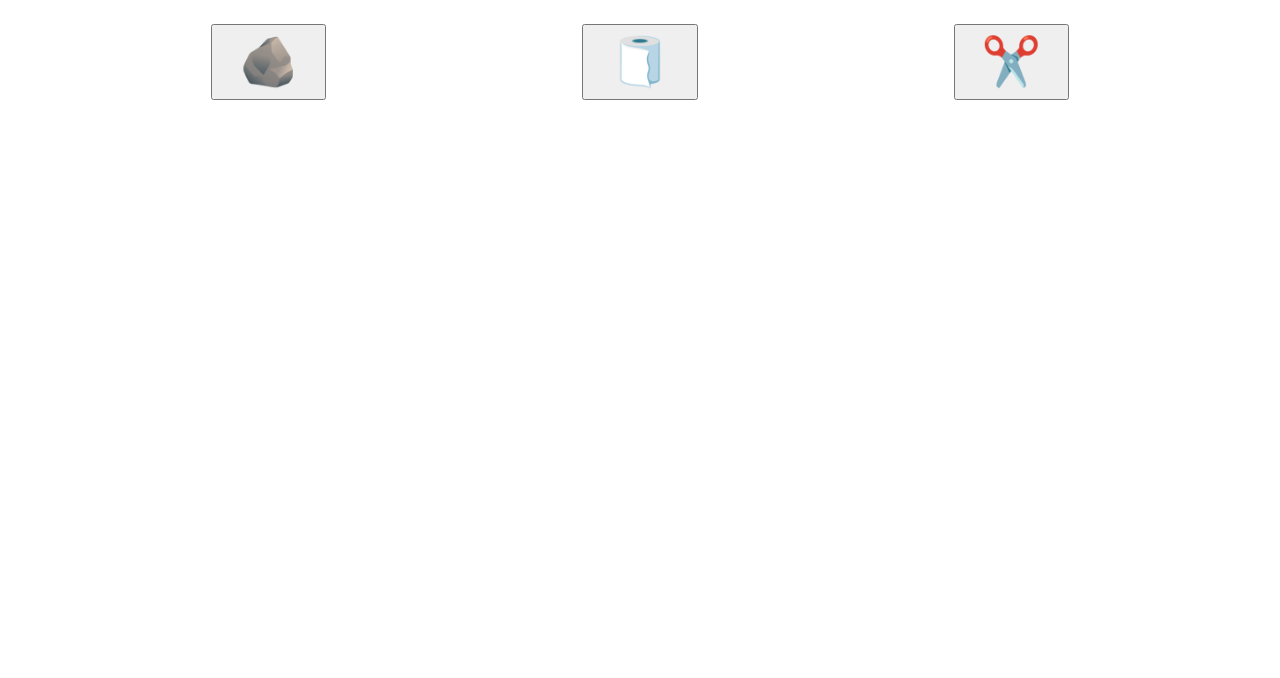
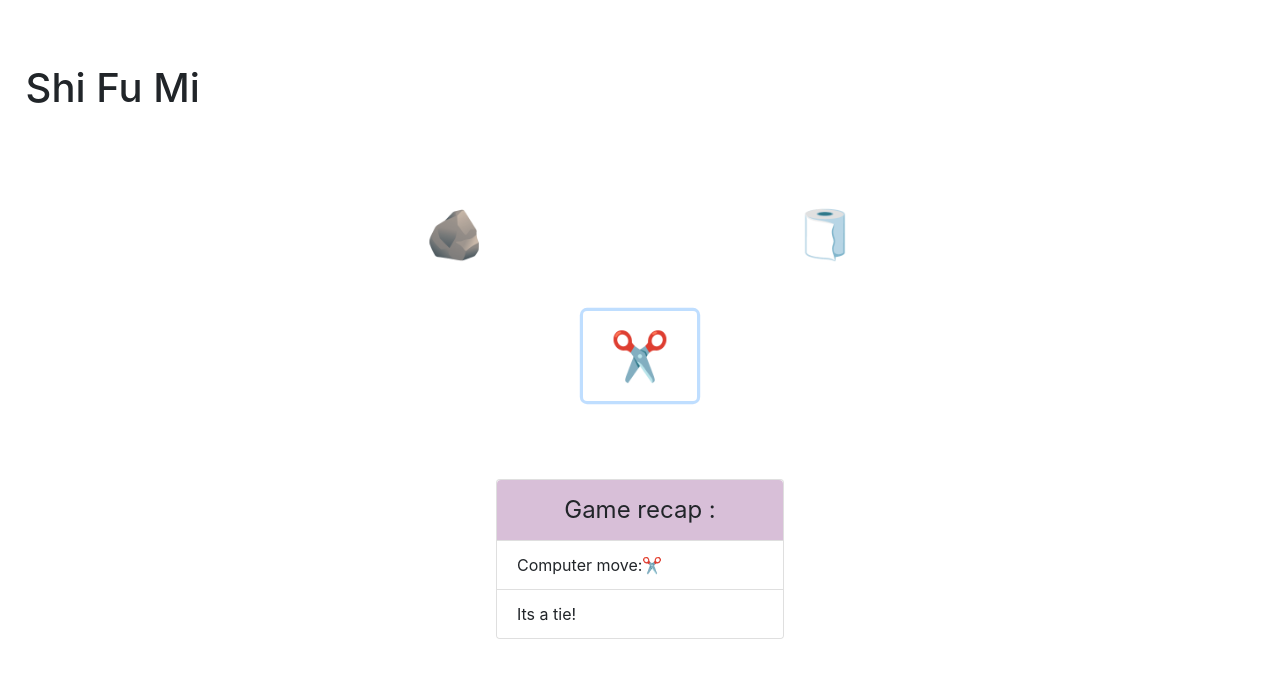
Before and after one commit to Ismaouste/TPShiFuMi, a plain HTML site: page index.html in a window 1280 px wide. Both pictures are taken after a click on the button "✂️". Drawn offline with nearby package versions, Linux system fonts and the light colour scheme.

Commit message:
:bug: end of project

```diff
--- a/game.js
+++ b/game.js
@@ -1 +1,63 @@
-console.log("It's on !")
+console.log("It's on !");
+
+document.getElementById('root').innerHTML = 'Pick a move to start playing against Computer!';
+document.getElementById("intro").style.display = "none";
+document.getElementById("result").style.display = "none";
+
+// var r = 'rock',
+//     s = 'scissors',
+//     p = 'paper';
+
+function Store(val) {
+    document.getElementById('root').innerHTML = 'Game recap :';
+    document.getElementById("intro").style.display = "block";
+    document.getElementById("result").style.display = "block";
+
+    console.log("You chose '" + val + "'.");
+
+    var ComputerMove = Math.floor(Math.random() * 3)
+    var comMove = ''
+
+    if (ComputerMove == 0) {
+        comMove = "rock";
+        document.getElementById('comMove').innerHTML = '🪨';
+    } else if (ComputerMove == 1) {
+        comMove = "paper";
+        document.getElementById('comMove').innerHTML = '🧻';
+    } else if (ComputerMove == 2) {
+        comMove = "scissors";
+        document.getElementById('comMove').innerHTML = '✂️';
+    }
+    console.log("Computer move is " + "'" + comMove + "'.");
+
+
+    if (val == comMove) {
+        console.log("It's a tie on '" + val + "'!");
+        document.getElementById('result').innerHTML = 'Its a tie!';
+    }
+    if ((val == 'rock') && (comMove == 'scissors')) {
+        console.log(val + " beats " + comMove + ". You win!");
+        document.getElementById('result').innerHTML = 'You win with 🪨!';
+    }
+    if ((val == 'rock') && (comMove == 'paper')) {
+        console.log(val + " looses against " + comMove + ". You loose!");
+        document.getElementById('result').innerHTML = 'You win with 🪨!';
+    }
+    if ((val == 'paper') && (comMove == 'rock')) {
+        console.log(val + " beats " + comMove + ". You win!");
+        document.getElementById('result').innerHTML = 'You win with 🧻!';
+    }
+    if ((val == 'paper') && (comMove == 'scissors')) {
+        console.log(val + " looses against " + comMove + ". You loose!");
+        document.getElementById('result').innerHTML = 'You win with 🧻!';
+    }
+    if ((val == 'scissors') && (comMove == 'rock')) {
+        console.log(val + " beats " + comMove + ". You win!");
+        document.getElementById('result').innerHTML = 'You win with ✂️!';
+    }
+    if ((val == 'scissors') && (comMove == 'paper')) {
+        console.log(val + " looses against " + comMove + ". You loose!");
+        document.getElementById('result').innerHTML = 'You win with ✂️!';
+    }
+
+};
--- a/index.html
+++ b/index.html
@@ -5,16 +5,27 @@
     <meta http-equiv="X-UA-Compatible" content="IE=edge">
     <meta name="viewport" content="width=device-width, initial-scale=1.0">
     <title>Document</title>
-    <script src="game.js"></script>
+    <link rel="stylesheet" href="https://cdn.jsdelivr.net/npm/bootstrap@4.3.1/dist/css/bootstrap.min.css" integrity="sha384-ggOyR0iXCbMQv3Xipma34MD+dH/1fQ784/j6cY/iJTQUOhcWr7x9JvoRxT2MZw1T" crossorigin="anonymous">
     <link rel="stylesheet" href="styles.css">
 </head>
 
 <body>
+    <h1>Shi Fu Mi</h1>
     <div class="options">
-        <button class="btn">🪨</button>
-        <button class="btn">🧻</button>
-        <button class="btn">✂️</button>
+        <button class="btn hover-zoom" type="button" onclick="Store(this.value)" value="rock">🪨</button>
+        <button class="btn hover-zoom" onclick="Store(this.value)" value="paper">🧻</button>
+        <button class="btn hover-zoom" onclick="Store(this.value)" value="scissors">✂️</button>
+    </div>
+    <div class="row">
+        <div class="card recap" style="width: 18rem;">
+            <ul class="list-group list-group-flush">
+                <li id="root" class="list-group-item"></li>
+                <li id="intro" class="list-group-item">Computer move:<span id="comMove"></span></li>
+                <li id="result" class="list-group-item"></li>
+            </ul>
+        </div>
     </div>
 </body>
+<script src="game.js"></script>
 
 </html>
--- a/styles.css
+++ b/styles.css
@@ -1,9 +1,15 @@
+body {
+    margin: 5% 2% 0 2%;
+}
+
 .options {
     display: flex;
     flex-direction: row;
     align-content: center;
     justify-content: center;
     align-items: center;
+    flex-wrap: wrap;
+    margin: 5% 10% 5% 10%;
 }
 
 .btn {
@@ -11,3 +17,13 @@
     margin: 2vh 10vw 2vh 10vw;
     padding: 1vh 2vw 1vh 2vw;
 }
+
+.row {
+    justify-content: center;
+}
+
+#root {
+    font-size: x-large;
+    text-align: center;
+    background: thistle;
+}
```
